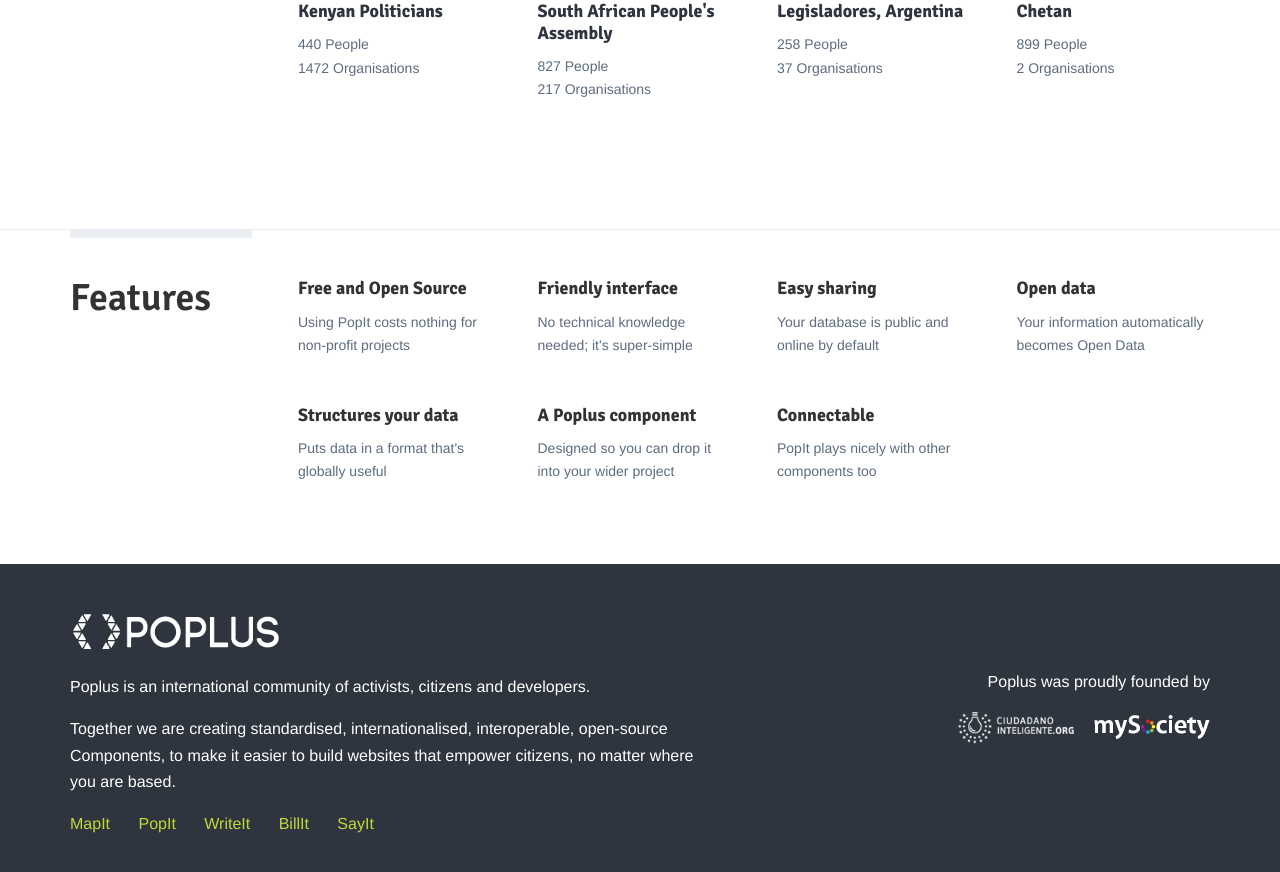
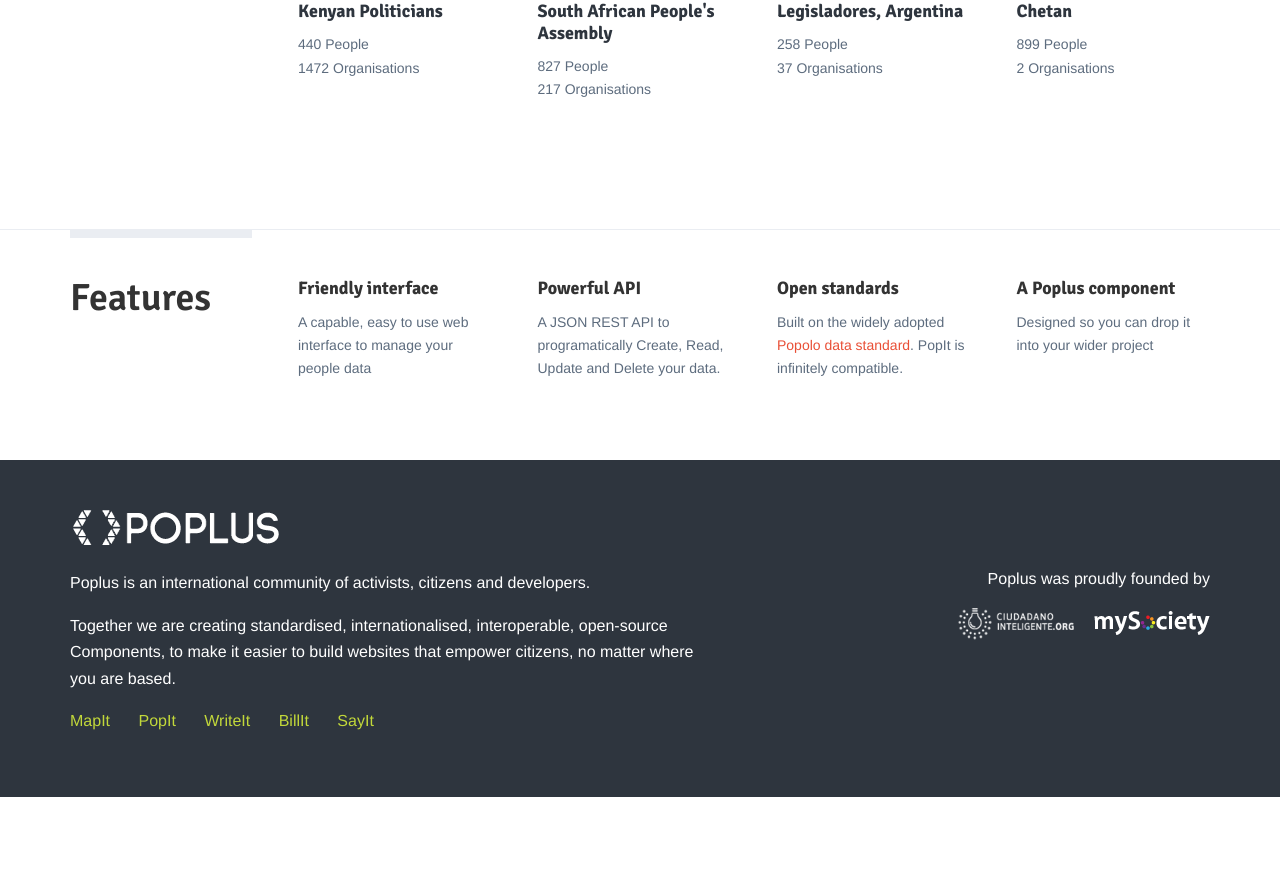
Before and after one commit to mysociety/popit.poplus.org, a Jekyll site: the page built from index.html, in a window 1280 px wide and 900 px high, scrolled down 918 px. Shown: the top 872 px of the window. Built offline with Jekyll 4.4.1, drawn with Linux system fonts in a browser that asks for light colours; Markdown is read by kramdown in place of the engine named in the settings; after the commit the page ends 1715 px from its top, so only the background shows below that.

Commit message:
rewrite features

```diff
--- a/index.html
+++ b/index.html
@@ -70,34 +70,20 @@
         <div class="content-column">
             <div class="grid-row">
                 <div class="column-one-of-four">
-                    <h3>Free and Open Source</h3>
-                    <p>Using PopIt costs nothing for non-profit projects</p>
+                    <h3>Friendly interface</h3>
+                    <p>A capable, easy to use web interface to manage your people data</p>
                 </div><!--
                 --><div class="column-one-of-four">
-                    <h3>Friendly interface</h3>
-                    <p>No technical knowledge needed; it's super-simple</p>
+                    <h3>Powerful API</h3>
+                    <p>A JSON REST API to programatically Create, Read, Update and Delete your data.</p>
                 </div><!--
                 --><div class="column-one-of-four">
-                    <h3>Easy sharing</h3>
-                    <p>Your database is public and online by default</p>
-                </div><!--
-                --><div class="column-one-of-four">
-                    <h3>Open data</h3>
-                    <p>Your information automatically becomes Open Data</p>
-                </div>
-            </div>
-            <div class="grid-row">
-                <div class="column-one-of-four">
-                    <h3>Structures your data</h3>
-                    <p>Puts data in a format that's globally useful</p>
+                    <h3>Open standards</h3>
+                    <p>Built on the widely adopted <a href="http://popoloproject.com/">Popolo data standard</a>. PopIt is infinitely compatible.</p>
                 </div><!--
                 --><div class="column-one-of-four">
                     <h3>A Poplus component</h3>
                     <p>Designed so you can drop it into your wider project</p>
-                </div><!--
-                --><div class="column-one-of-four">
-                    <h3>Connectable</h3>
-                    <p>PopIt plays nicely with other components too</p>
                 </div>
             </div>
         </div>
```
